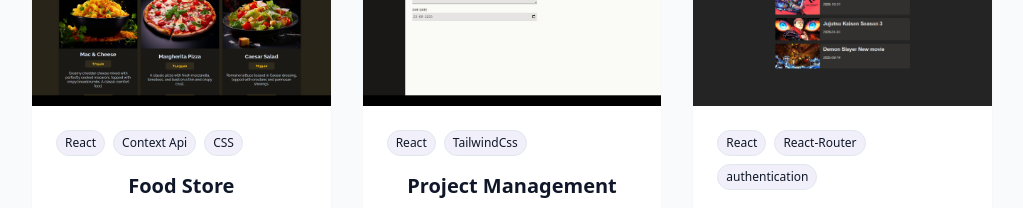
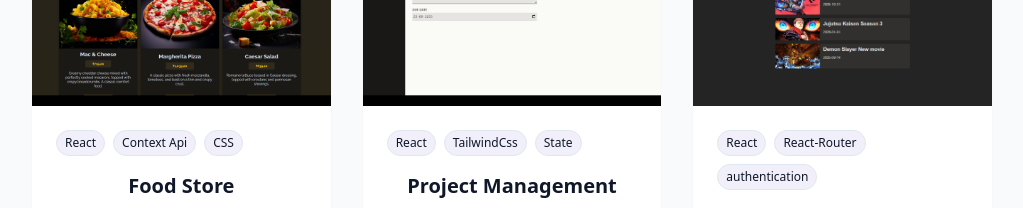
Before and after one commit to akvarc/Portfolio-website, a React (Vite) app: page / in a window 1280 px wide. Shown: the part 2640-2848 px from the top of the page, without its empty margins (128-1151 px from the left). Built offline with nearby package versions, Linux system fonts and the light colour scheme.

Commit message:
text edit

```diff
--- a/src/Component/ProjectsSection.jsx
+++ b/src/Component/ProjectsSection.jsx
@@ -16,7 +16,7 @@ const projects = [
     title: "Project Management",
     description: "Project Management using React ",
     image: "/Projects/Project_2.png",
-    tags: ["React", "TailwindCss"], //, "State Mangement"
+    tags: ["React", "TailwindCss","State"], //, "State Mangement"
     demoUrl: "https://project-management-web-app-navy.vercel.app/",
     githubUrl: "https://github.com/akvarc/Project-Management-Web-App",
   },
```
